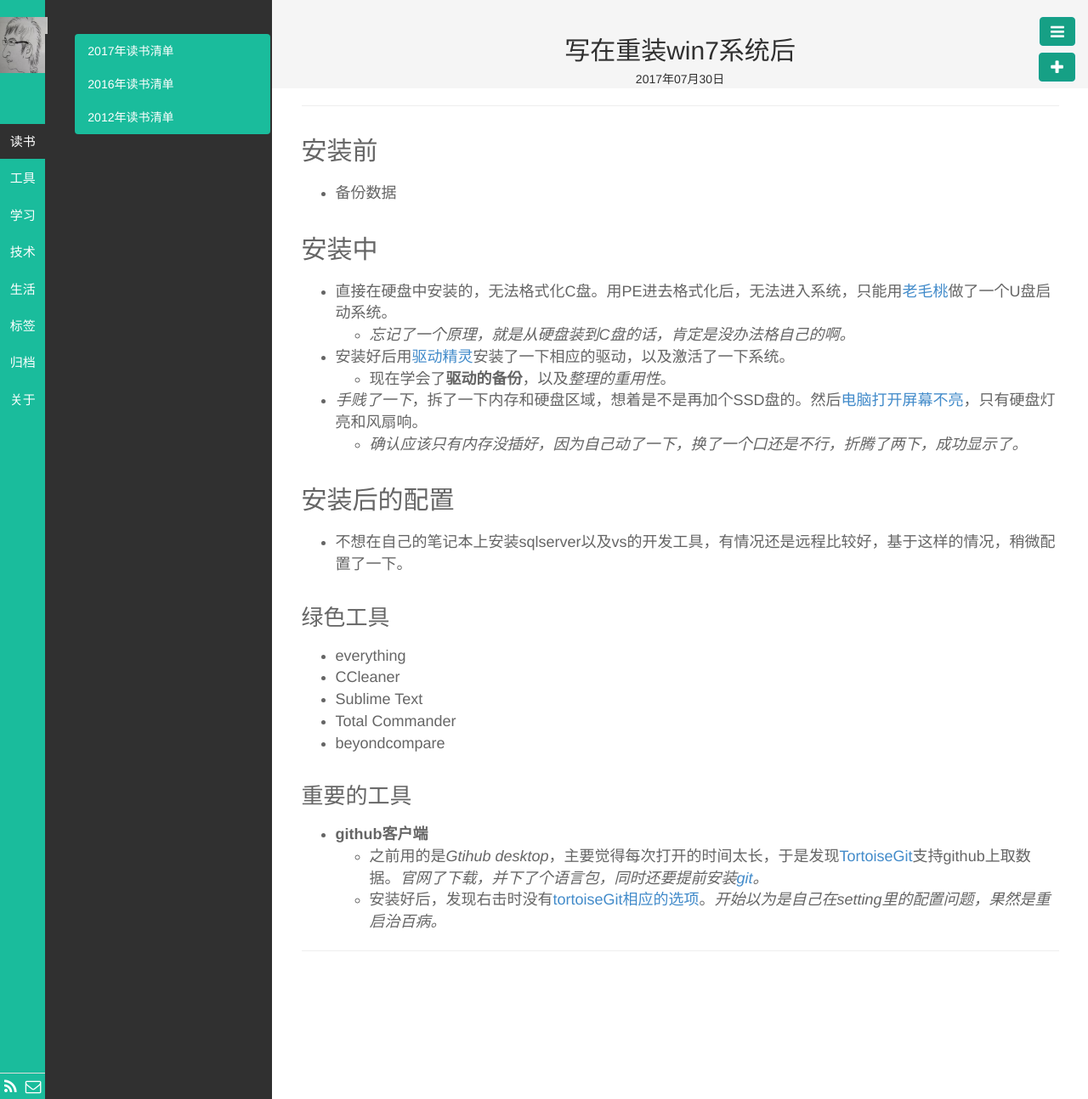
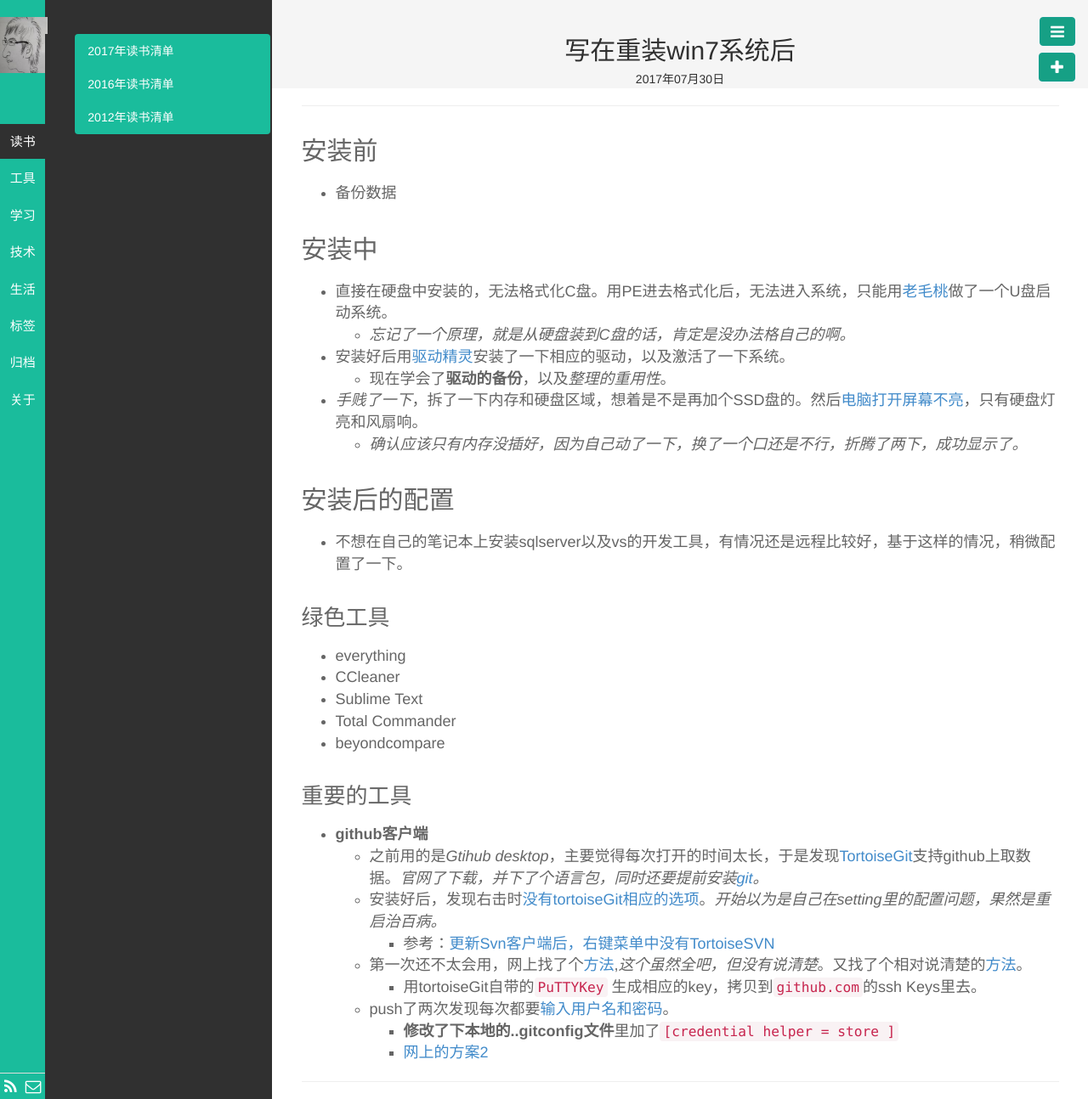
Before and after one commit to wolflion/blog, a Jekyll site: the page built from _posts/工具/2017-07-30-Reinstall-OS-After.md, in a window 1280 px wide. Shown: the whole page at 85% size. Built offline with Jekyll 4.4.1, drawn with Linux system fonts in a browser that asks for light colours.

Commit message:
updated 20170730 LabA308

```diff
--- a/_posts/工具/2017-07-30-Reinstall-OS-After.md
+++ b/_posts/工具/2017-07-30-Reinstall-OS-After.md
@@ -31,4 +31,10 @@ description:
 ###  重要的工具
 + **github客户端**
 	+ 之前用的是*Gtihub desktop*，主要觉得每次打开的时间太长，于是发现[TortoiseGit](https://tortoisegit.org/)支持github上取数据。*官网了下载，并下了个语言包，同时还要提前安装[git](https://git-scm.com/)。*
-	+ 安装好后，发现右击时没有[tortoiseGit相应的选项](http://bbs.csdn.net/topics/390548542)。*开始以为是自己在setting里的配置问题，果然是重启治百病。*
+	+ 安装好后，发现右击时[没有tortoiseGit相应的选项](http://bbs.csdn.net/topics/320259352)。*开始以为是自己在setting里的配置问题，果然是重启治百病。*
+        + 参考：[更新Svn客户端后，右键菜单中没有TortoiseSVN  ](http://qs52.blog.163.com/blog/static/210151592013111841954672)
+    + 第一次还不太会用，网上找了个[方法](http://www.jb51.net/article/55440.htm),*这个虽然全吧，但没有说清楚*。又找了个相对说清楚的[方法](http://blog.csdn.net/yuanzichao/article/details/44922593)。
+        + 用tortoiseGit自带的`PuTTYKey` 生成相应的key，拷贝到`github.com`的ssh Keys里去。
+    + push了两次发现每次都要[输入用户名和密码](http://www.cnblogs.com/sapho/p/6140331.html)。
+        + **修改了下本地的..gitconfig文件**里加了`[credential helper = store ]`
+        + [网上的方案2](http://blog.csdn.net/kongjiea/article/details/40585869)
```
